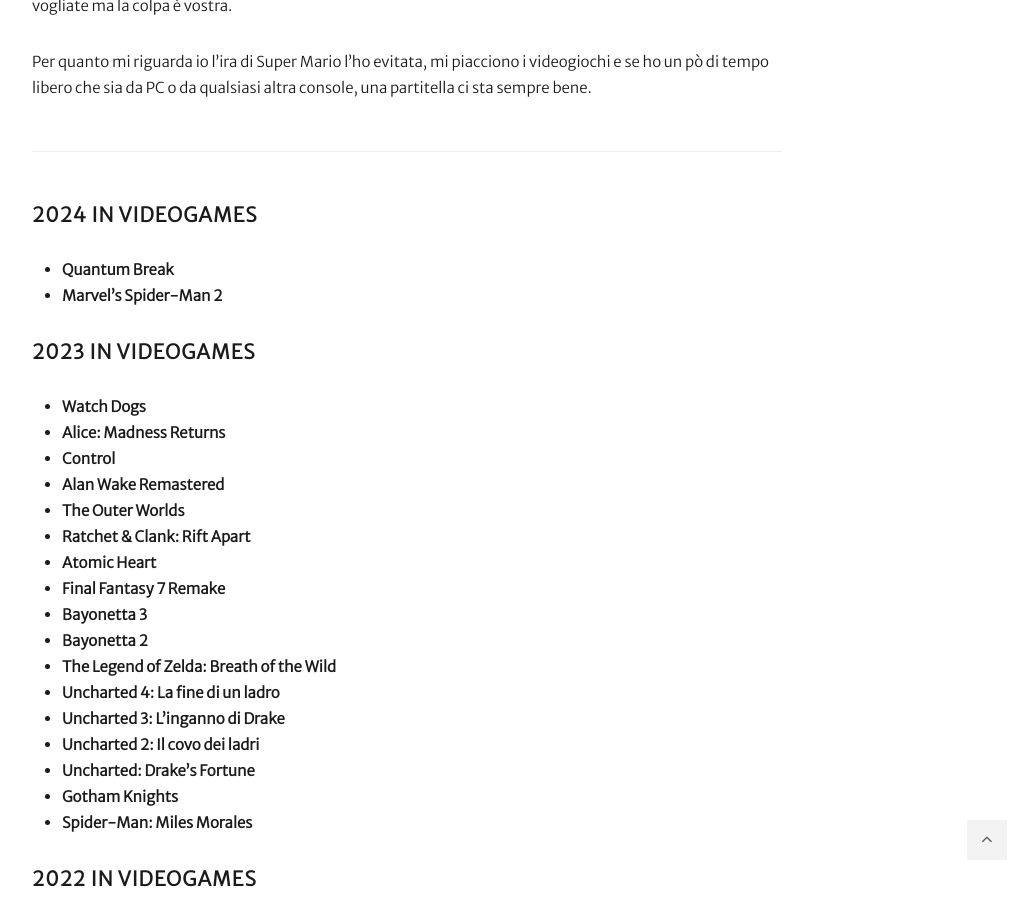
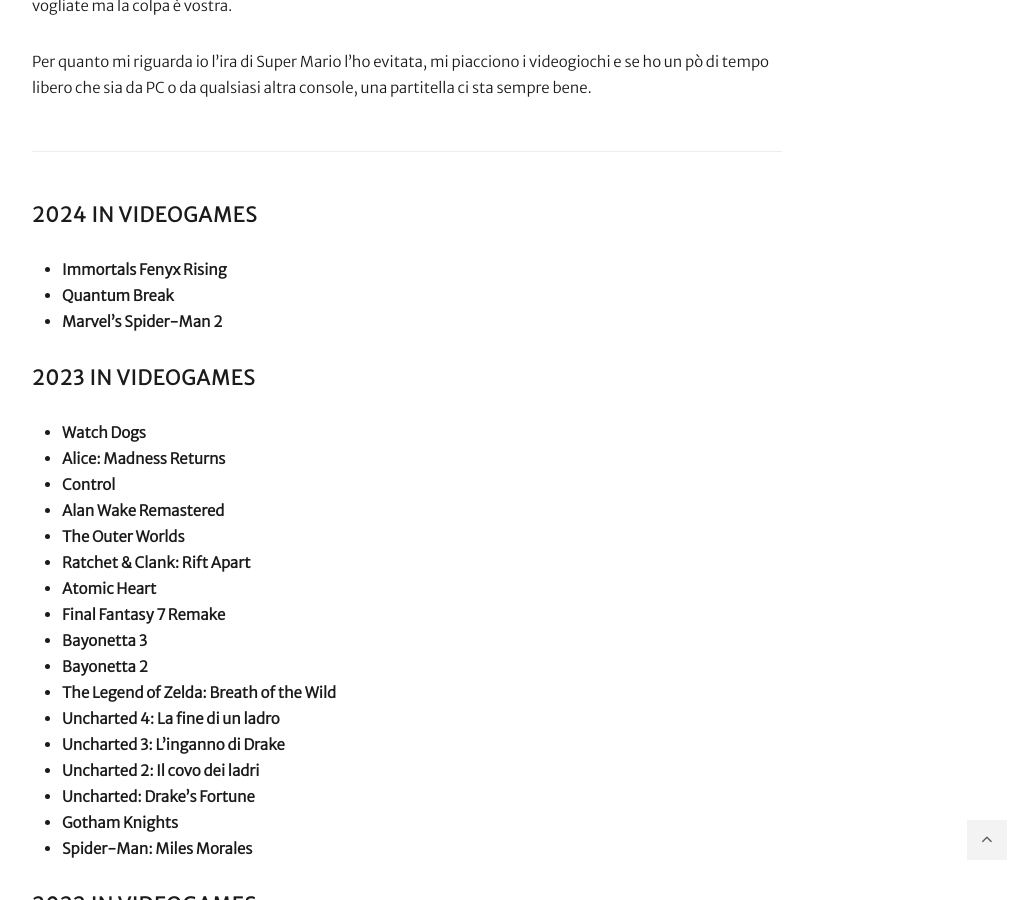
Before and after one commit to carlofinocchiaro/carlofinocchiaro.github.io, a Jekyll site: the page built from _pages/atAGlancePage/gaming.md, in a window 1280 px wide and 900 px high, scrolled down 955 px. Shown: the whole window, without its empty margins (233-1256 px from the left). Built offline with Jekyll 4.4.1, drawn with Linux system fonts in a browser that asks for light colours; nearby versions of some CDN libraries; emoji names are drawn with the system emoji font.

Commit message:
Gem and game updates

```diff
--- a/_pages/atAGlancePage/gaming.md
+++ b/_pages/atAGlancePage/gaming.md
@@ -14,6 +14,7 @@
 
 ***
 #### 2024 in videogames
+* **Immortals Fenyx Rising**
 * **Quantum Break**
 * **Marvel’s Spider-Man 2**
 
```
Also changed, not shown: Gemfile.lock.
